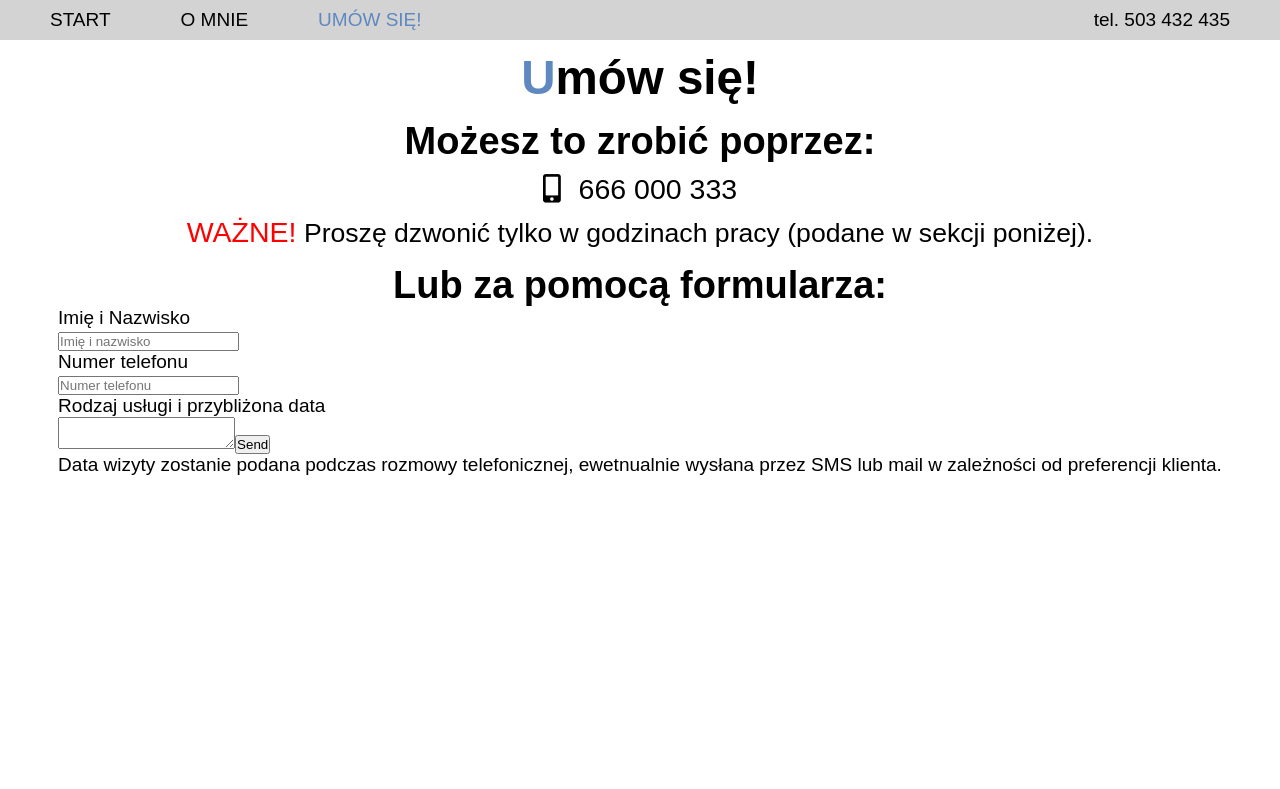
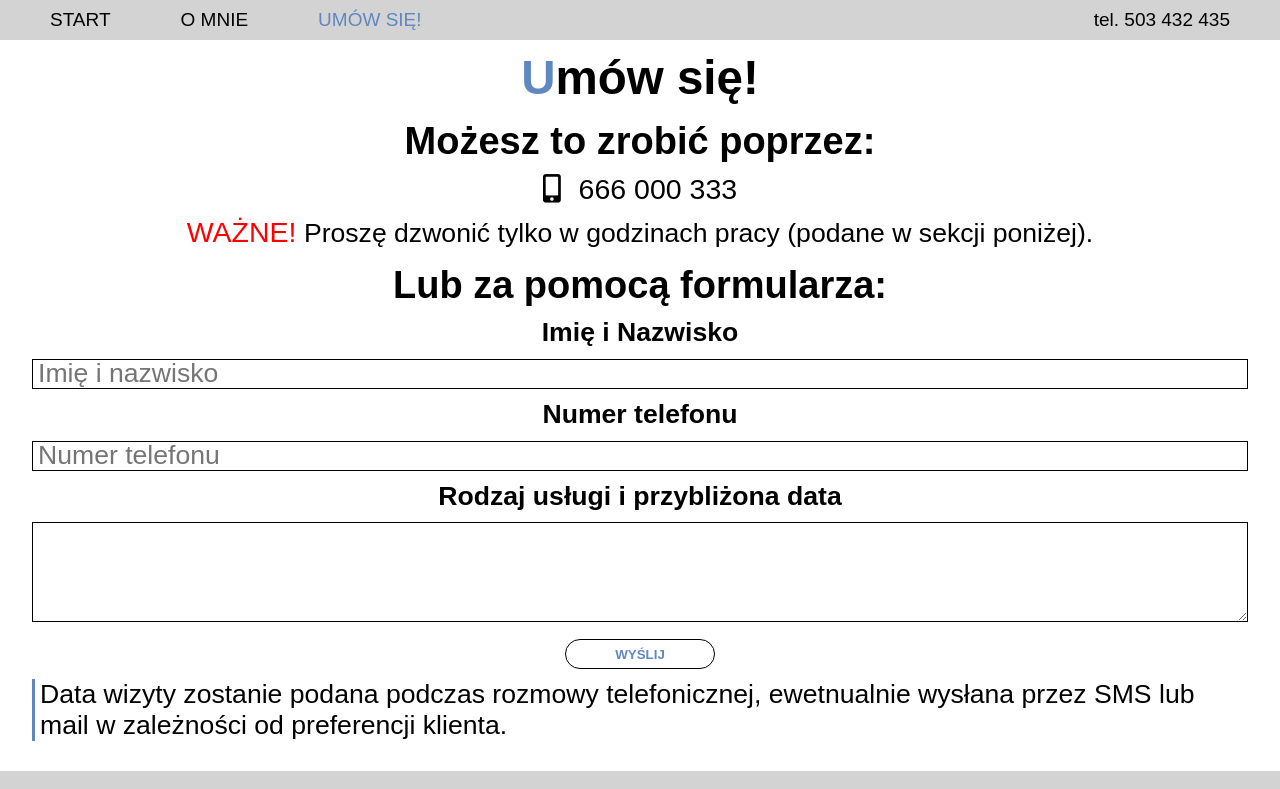
Before and after one commit to Adaxelx/strona-salonu, a React (Create React App) app: page /contact in a window 1280 px wide. Shown: the top 789 px of the page. Built offline with nearby package versions, Linux system fonts and the light colour scheme.

Commit message:
some css form in contact and footer onLoad change

```diff
--- a/src/MobileComponents/ContactPage.js
+++ b/src/MobileComponents/ContactPage.js
@@ -50,8 +50,8 @@ class ContactPage extends React.Component {
                         <p>Rodzaj usługi i przybliżona data</p>
                         <textarea id="message" name="message" value={this.state.message} onChange={this.handleChange}></textarea>
                     </label>
-                    <button>Send</button>
-                    <p>Data wizyty zostanie podana podczas rozmowy telefonicznej, ewetnualnie wysłana przez SMS lub mail w zależności od preferencji klienta.</p>
+                    <button>Wyślij</button>
+                    <aside>Data wizyty zostanie podana podczas rozmowy telefonicznej, ewetnualnie wysłana przez SMS lub mail w zależności od preferencji klienta.</aside>
                 </form>
                 </section>
                 <Footer/>
--- a/src/MobileComponents/Footer.js
+++ b/src/MobileComponents/Footer.js
@@ -31,6 +31,7 @@ class Footer extends React.Component{
 
 
     componentDidMount(){
+        this.handleScroll();
         window.addEventListener('scroll',this.handleScroll)
     }
 
@@ -46,7 +47,7 @@ class Footer extends React.Component{
             <aside ref={aside2} className='media'><i className="fab fa-facebook-f"></i></aside>
             <section className='visit'>
                 <h3 ref={title} className='title'><span className='firstLetter'>U</span>mów wizytę</h3>
-                <p className='content'>Jeśli Twoje włosy wymagają szczególnej opieki, są zniszczone słońcem lub nieudanym zabiegiem kosmetycznym, jeśli wybierasz się na uroczystość, która wymaga pieknej stylizacji lub po prostu chcesz odświeżyć fryzurę - zadzwoń do nas! Postaramy się umówić wizytę w najbardziej dogodnym terminie. Aby umówić wizytę <a href="/start">Kliknij tutaj!</a></p>
+                <p className='content'>Jeśli Twoje włosy wymagają szczególnej opieki, są zniszczone słońcem lub nieudanym zabiegiem kosmetycznym, jeśli wybierasz się na uroczystość, która wymaga pieknej stylizacji lub po prostu chcesz odświeżyć fryzurę - zadzwoń do nas! Postaramy się umówić wizytę w najbardziej dogodnym terminie. Aby umówić wizytę <a href="/contact">Kliknij tutaj!</a></p>
                 <section className='contact'><h3 className="title"><span className='firstLetter'>L</span>ub skontaktuj się poprzez:</h3>
                 <p><i className="fas fa-phone-volume"></i>493 534 623</p>
                 <p><i className="far fa-envelope"></i>beatapatejuk@wp.pl</p>
--- a/src/Styles/test_styles/_contactPage.sass
+++ b/src/Styles/test_styles/_contactPage.sass
@@ -3,7 +3,6 @@
     width: 100%
     overflow: hidden
     .contactSection
-        height: 100vh
         width: 100%
         +flexColumnAround()
         justify-content: flex-start
@@ -29,3 +28,37 @@
                     text-transform: uppercase
                     font-size: $font-sizeMedium
                     color: red
+    form
+        +flexColumnAround()
+        width: $width-section
+        font-size: $font-sizeContent
+        label
+            width: 100%
+            input
+                height: 30px
+                width: 100%
+                font-size: $font-sizeContent
+                border: 1px solid black
+                padding: 0 5px 0 5px
+            p
+                text-align: center
+                font-weight: bold
+                margin: $space-inner 0 $space-inner 0
+            textarea
+                height: 100px
+                width: 100%
+                border: 1px solid black
+                padding: 5px
+        button
+            width: 150px
+            height: 30px
+            margin: $space-inner 0 $space-inner 0
+            background-color: transparent
+            border: 1px solid black
+            border-radius: 35px
+            text-transform: uppercase
+            font-weight: bold
+            color: #5f88c1
+        aside
+            padding-left: 5px
+            border-left: 3px solid #5f88c1
```
